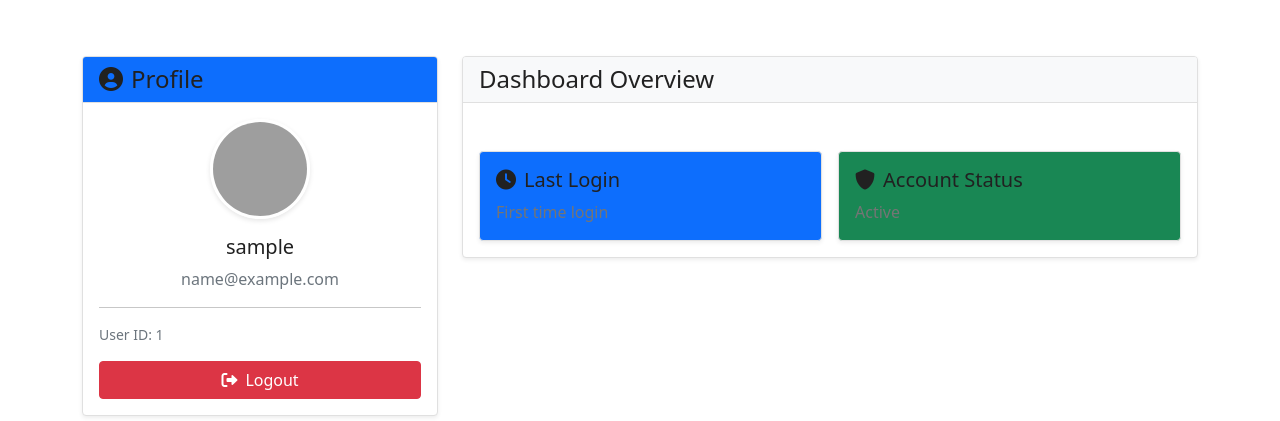
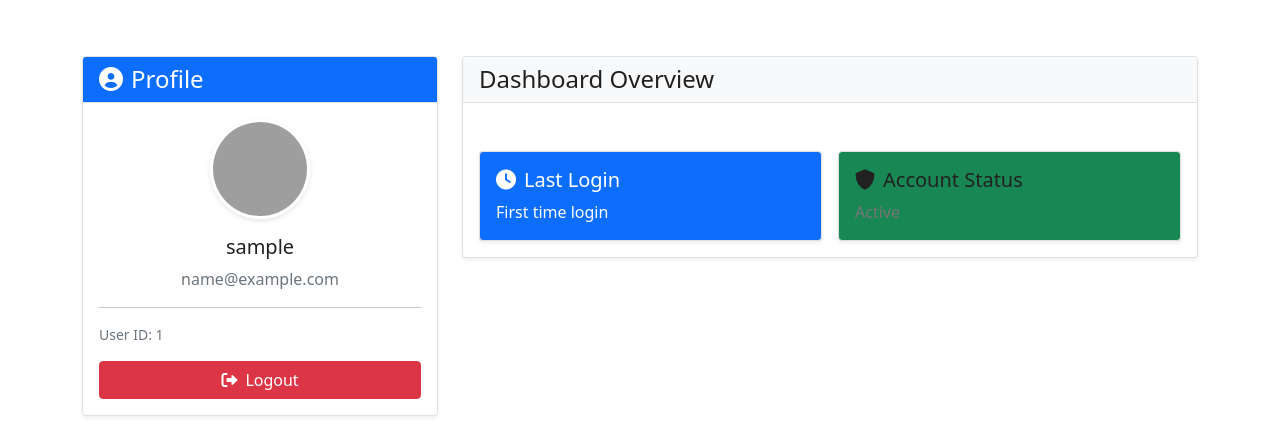
Before and after one commit to wizardsupreme/subliminal-meditation, a Flask app: page /dashboard in a window 1280 px wide. Shown: the part 57-478 px from the top of the page. Run offline with Flask 3, Linux system fonts and the light colour scheme; the visitor is signed in with stand-in values (Sample User, id 1); some libraries are stand-ins or nearby versions; grey boxes are pictures that could not be loaded.

Commit message:
fix: adjust text colors for better contrast

```diff
--- a/app/static/css/theme.css
+++ b/app/static/css/theme.css
@@ -82,6 +82,17 @@ body {
     background-color: var(--background-color);
     color: var(--text-primary);
     transition: all var(--transition-duration) ease;
+}
+
+/* Specific text color overrides */
+.bg-primary h4,
+.bg-primary h5,
+.bg-primary p {
+    color: #FFFFFF !important;  /* White text on blue backgrounds */
+}
+
+.dark-mode .card-header h4 {
+    color: #212121 !important;  /* Keep dark text on light backgrounds in dark mode */
 }
 
 /* Navbar theming */
```
